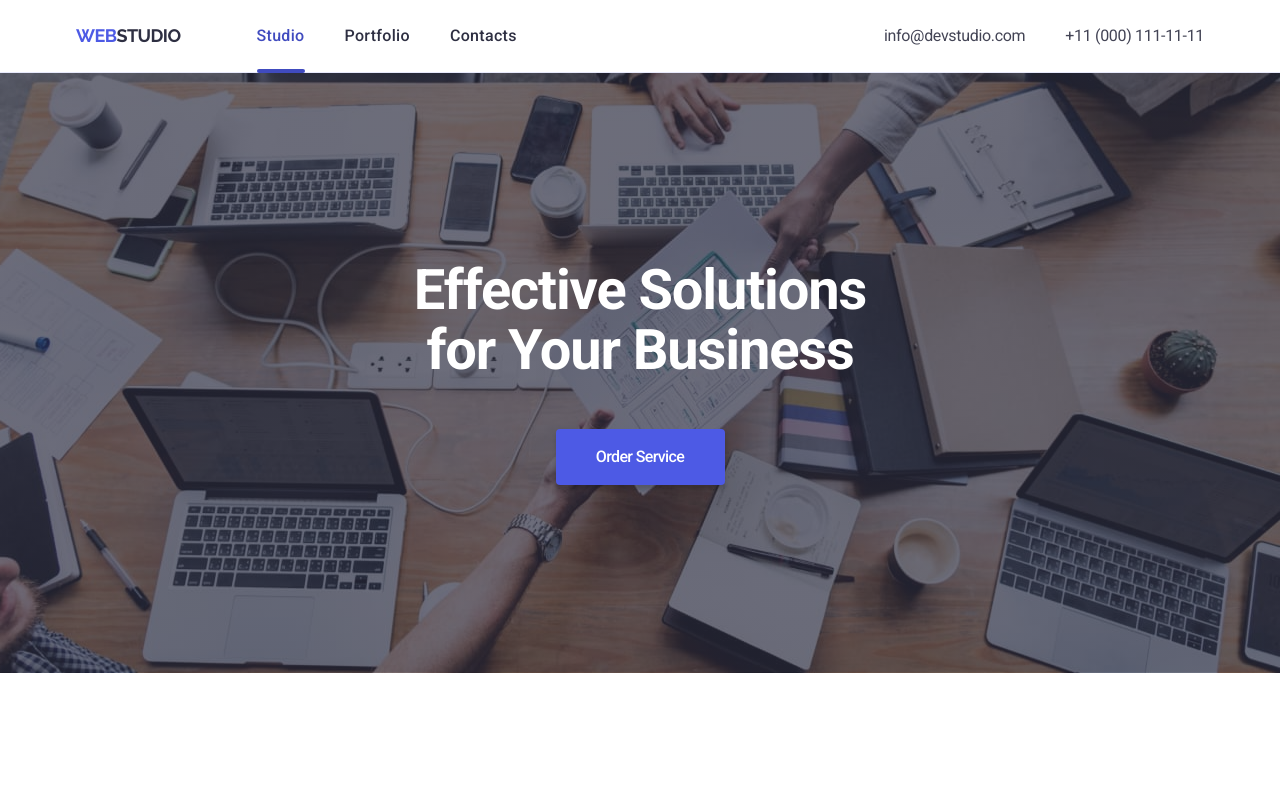
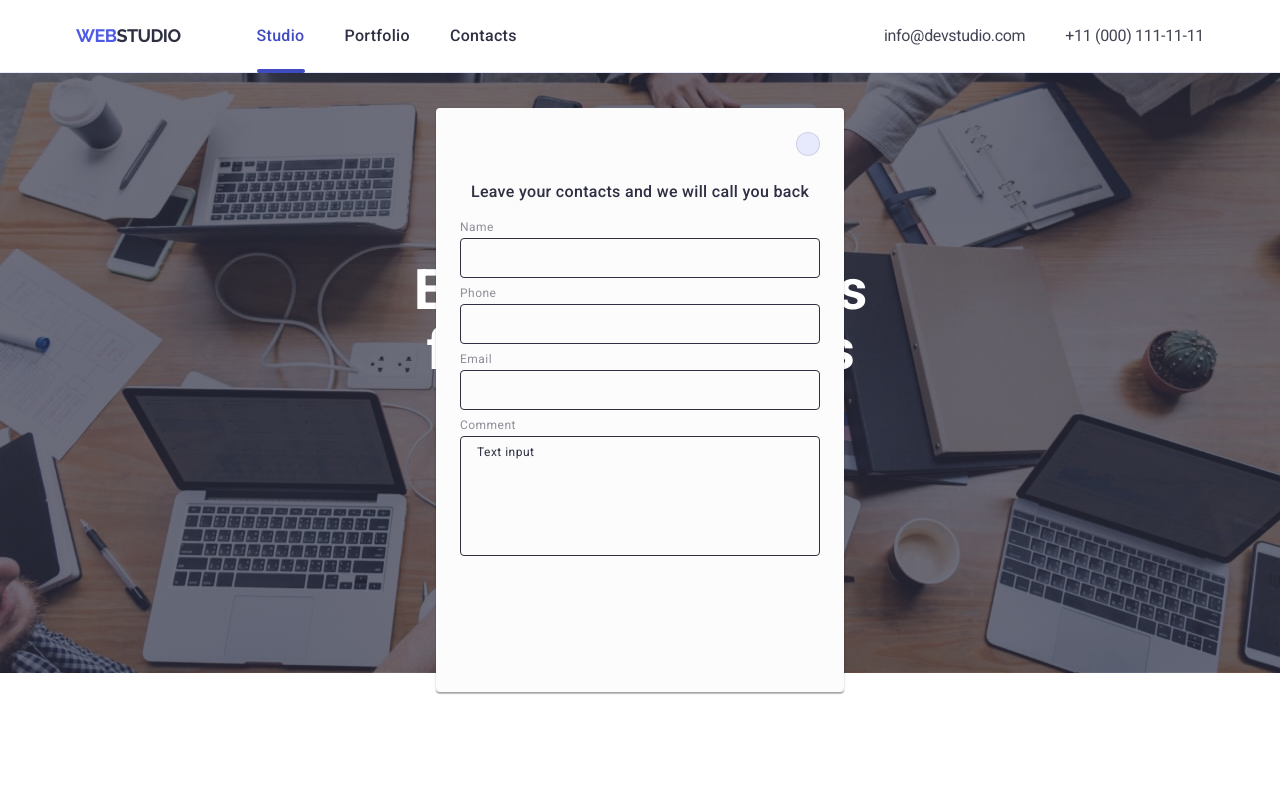
Before and after one commit to Aleks-snow/goit-markup-hw-05, a plain HTML site: page index.html in a window 1280 px wide. Shown: the top 789 px of the page. Drawn offline with nearby package versions, Linux system fonts and the light colour scheme.

Commit message:
markup-05

```diff
--- a/css/styles.css
+++ b/css/styles.css
@@ -35,7 +35,7 @@ p {
 input,
 textarea,
 button {
-  font: inherit;
+  font-family: inherit;
 }
 
 img {
@@ -645,3 +645,158 @@ transition: box-shadow 250ms cubic-bezier(0.4, 0, 0.2, 1);
 .email-button:focus{
   background-color: #404BBF;
 }
+
+.overlay.modal {
+  width: 100%;
+  height: 100%;
+  position: fixed;
+  top: 0;
+  background-color: #2E2F42;
+}
+
+/*  Modal */
+
+
+.modal {
+  padding: 72px 24px 24px 24px;
+  max-width: 408px;
+  min-height: 584px;
+  border-radius: 4px;
+  position: absolute;
+  top: 50%;
+  left: 50%;
+  transform: translateX(-50%) translateY(-50%);
+  background-color: #FCFCFC;
+  box-shadow: 0px 2px 1px 0px rgba(0, 0, 0, 0.2),
+      0px 1px 3px 0px rgba(0, 0, 0, 0.12), 0px 1px 1px 0px rgba(0, 0, 0, 0.14);
+  transition: transform 250ms cubic-bezier(0.4, 0, 0.2, 1);
+}
+
+.modal-btn-close {
+  color: #2E2F42;
+  border-radius: 50%;
+  border: 1px solid rgba(0, 0, 0, 0.1);
+  background-color:  #E7E9FC;
+  position: absolute;
+  padding: 0;
+  top: 24px;
+  right: 24px;
+  display: flex;
+  text-align: center;
+  justify-content: center;
+  align-items: center;
+  width: 24px;
+  height: 24px;
+  transition: background-color 250ms cubic-bezier(0.4, 0, 0.2, 1),
+  border 250ms cubic-bezier(0.4, 0, 0.2, 1);
+  margin-bottom: 240px;
+}
+
+.modal-icon-close{
+  fill: #2E2F42;
+  transition: fill 250ms cubic-bezier(0.4, 0, 0.2, 1);
+}
+
+.modal-btn-close:hover,
+.modal-btn-close:focus{
+  background-color: #404BBF;
+  border: none;
+  fill: #ffffff;
+}
+
+.modal-btn-close:hover .modal-icon-close,
+.modal-btn-close:focus .modal-icon-close {
+  fill: #ffffff;
+}
+
+.modal-text{
+  margin-bottom: 16px;
+  max-width: 100%;
+  font-weight: 500;
+  font-size: 16px;
+  line-height: 1.5;
+  letter-spacing: 0.02em;
+  text-align: center;
+  color: #2E2F42;
+  margin-bottom: 16px;
+  display: block;
+ }
+
+.modal-wrapper{
+  margin-bottom: 8px;
+}
+
+.modal-icon-person{
+  fill:#4D5AE5;
+  left: 16px;
+  position: absolute;
+  top: 50%;
+  transform: translateY(-50%);
+}
+
+.modal-icon-tel{
+  fill: #2E2F42;
+  left: 16px;
+  position: absolute;
+  top: 50%;
+  transform: translateY(-50%);
+}
+
+.modal-icon-email{
+  fill: #2E2F42;
+  left: 16px;
+  position: absolute;
+  top: 50%;
+  transform: translateY(-50%);
+}
+
+.modal-input{
+  background-color: transparent;
+  outline: transparent;
+  width: 360px;
+  height: 40px;
+  border: 1px solid #2E2F42;
+  border-radius: 4px;
+  padding-left: 38px;
+ }
+
+.modal-input:focus{
+  border-color: #4D5AE5 ;
+}
+
+.modal-label{
+  display: block;
+  margin-bottom: 4px;
+  font-weight: 400;
+  font-size: 12px;
+  line-height: 1.17;
+  letter-spacing: 0.04em;
+  color: #8E8F99;
+}
+
+.modal-icon-wrapper{
+  position: relative;
+}
+
+.modal-input-textarea{
+  font-weight: 400;
+  font-size: 12px;
+  line-height: 1.17;
+  letter-spacing: 0.04em;
+  resize: none;
+  width: 100%;
+  min-height: 120px;
+  padding: 8px 16px;
+  border-radius: 4px;
+  border: 1px solid #2E2F42;
+  transition: border-color 250ms cubic-bezier(0.4, 0, 0.2, 1);
+  background-color: transparent;
+}
+
+.modal-input-textarea::placeholder{
+  color: #2E2F42;
+}
+
+.modal-input-textarea:focus {
+  border-color: #4D5AE5;
+}
--- a/index.html
+++ b/index.html
@@ -401,6 +401,55 @@
    </div>
  </div>
   </footer>
+  <div class="overlay-modal">
+    <div class="modal">
+      <button class="modal-btn-close" type="button">
+        <svg class="modal-icon-close" width="8" height="8">
+          <use href="./images/icons.svg#icon-close"></use>
+        </svg>
+      </button>
+         <p class="modal-text">Leave your contacts and we will call you back</p>
+
+         <form class="modal-form">
+    <div class="modal-wrapper">
+      <label class="modal-label" for="user-name">Name</label>
+      <div class="modal-icon-wrapper">
+        <input class="modal-input" type="text" name="user-name" id="user-name" required>
+        <svg class="modal-icon-person" width="18" height="24">
+          <use href="./images/icons.svg#icon-person"></use>
+        </svg>
+      </div>
+    </div>
+
+    <div class="modal-wrapper">
+      <label class="modal-label" for="user-tel">Phone</label>
+       <div class="modal-icon-wrapper">
+        <input class="modal-input" type="tel" name="user-tel" id="user-tel" required>
+         <svg class="modal-icon-tel" width="18" height="24">
+         <use href="./images/icons.svg#icon-phone"></use>
+         </svg>
+       </div>
+    </div>
+
+    <div class="modal-wrapper">
+      <label class="modal-label" for="user-email">Email</label>
+      <div class="modal-icon-wrapper">
+        <input class="modal-input" type="email" name="user-email" id="user-email" required>
+        <svg class="modal-icon-email" width="18" height="24">
+          <use href="./images/icons.svg#icon-email"></use>
+        </svg>
+      </div>
+    </div>
+
+    <div class="modal-textarea">
+      <label class="modal-label" for="user-comment">Comment</label>
+       <textarea class="modal-input-textarea" name="user-comment" id="user-comment" placeholder="Text input"></textarea>
+    </div>
+
+  </form>
+    </div>
+  </div>
+
 </body>
 
 </html>
```
